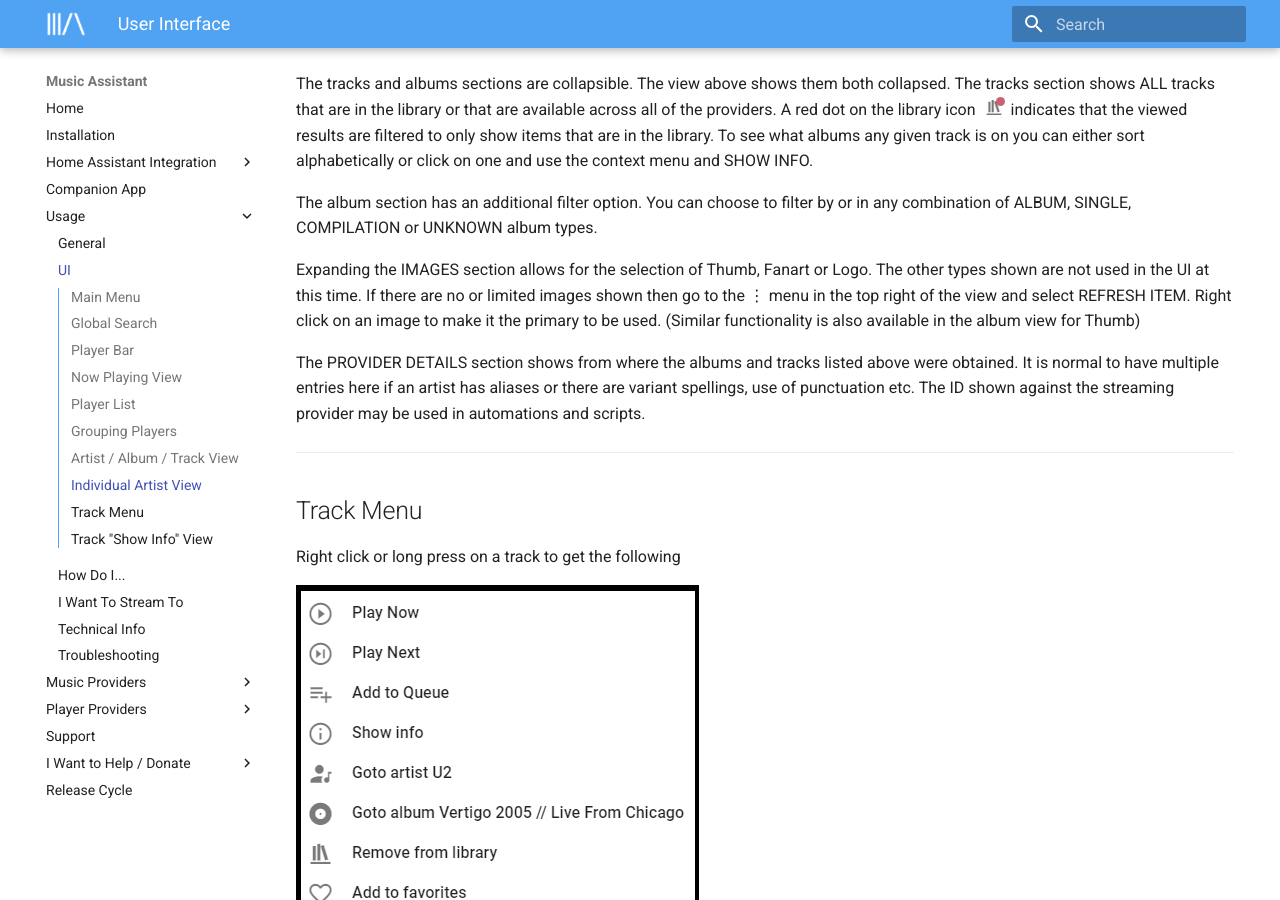
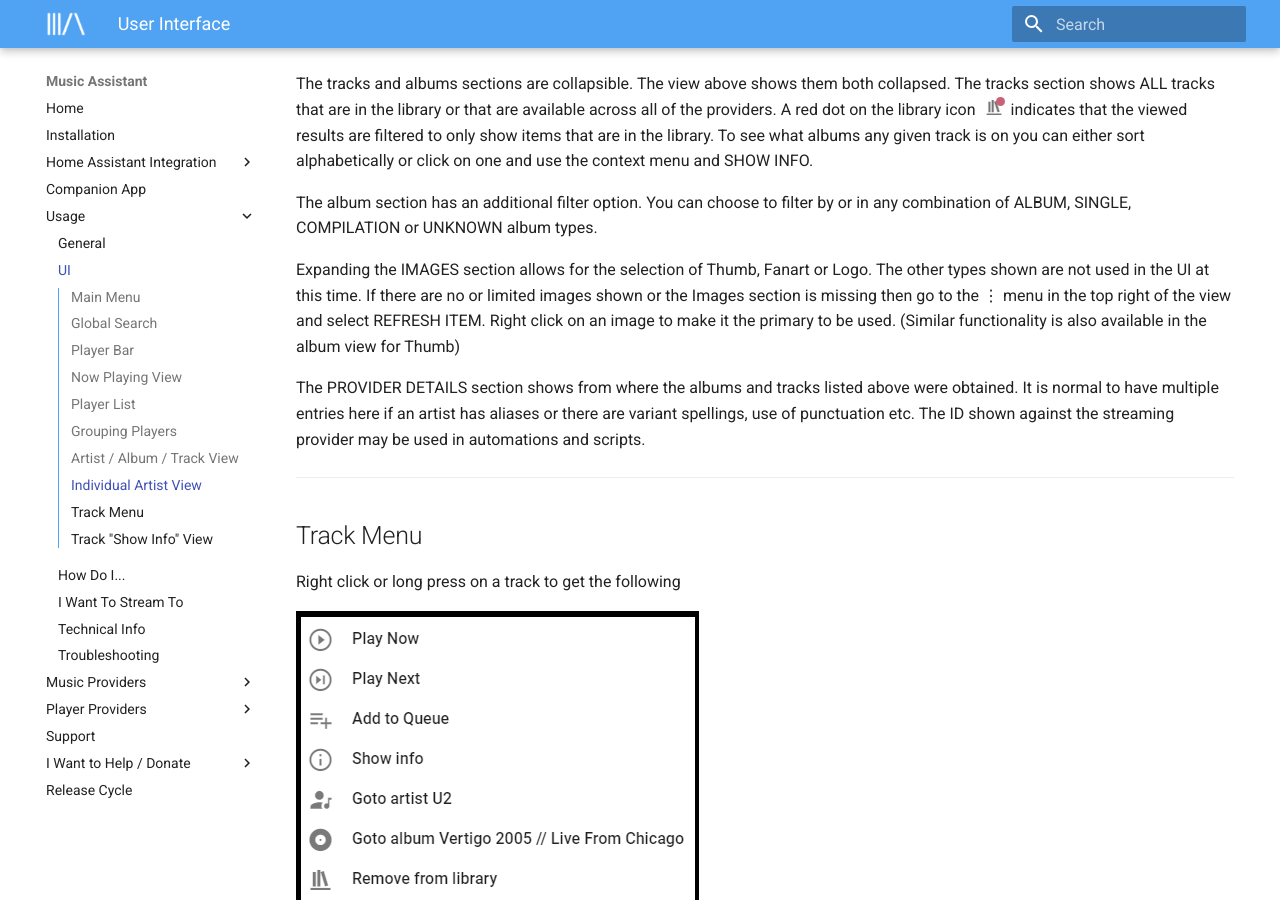
Before and after one commit to pwbriggs/music-assistant.github.io, an MkDocs documentation site: the page built from docs/ui.md, in a window 1280 px wide and 900 px high, scrolled down 6259 px. Built offline with MkDocs 1.6.1 and Material for MkDocs 9.7.7, drawn with Linux system fonts in a browser that asks for light colours.

Commit message:
Add more info

```diff
--- a/docs/ui.md
+++ b/docs/ui.md
@@ -101,7 +101,7 @@
 
 The album section has an additional filter option. You can choose to filter by or in any combination of ALBUM, SINGLE, COMPILATION or UNKNOWN album types.
 
-Expanding the IMAGES section allows for the selection of Thumb, Fanart or Logo. The other types shown are not used in the UI at this time. If there are no or limited images shown then go to the ⋮ menu in the top right of the view and select REFRESH ITEM. Right click on an image to make it the primary to be used. (Similar functionality is also available in the album view for Thumb)
+Expanding the IMAGES section allows for the selection of Thumb, Fanart or Logo. The other types shown are not used in the UI at this time. If there are no or limited images shown or the Images section is missing then go to the ⋮ menu in the top right of the view and select REFRESH ITEM. Right click on an image to make it the primary to be used. (Similar functionality is also available in the album view for Thumb)
 
 The PROVIDER DETAILS section shows from where the albums and tracks listed above were obtained. It is normal to have multiple entries here if an artist has aliases or there are variant spellings, use of punctuation etc.  The ID shown against the streaming provider may be used in automations and scripts.
 ***************************************************************
```
